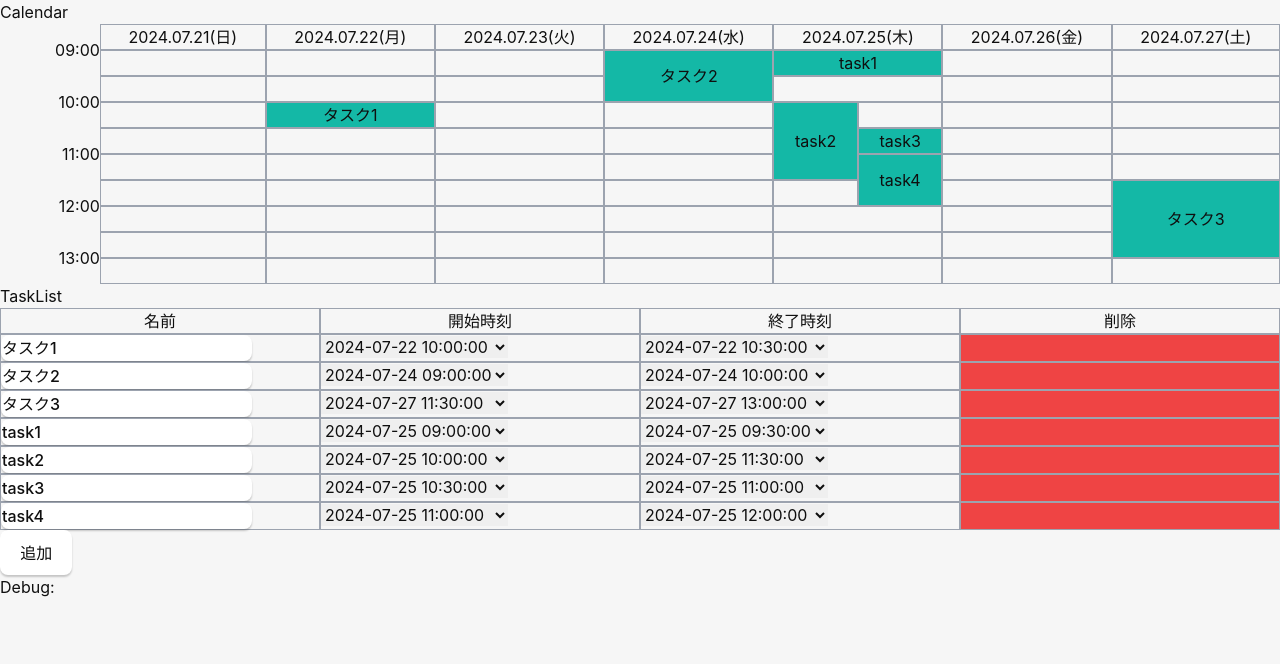
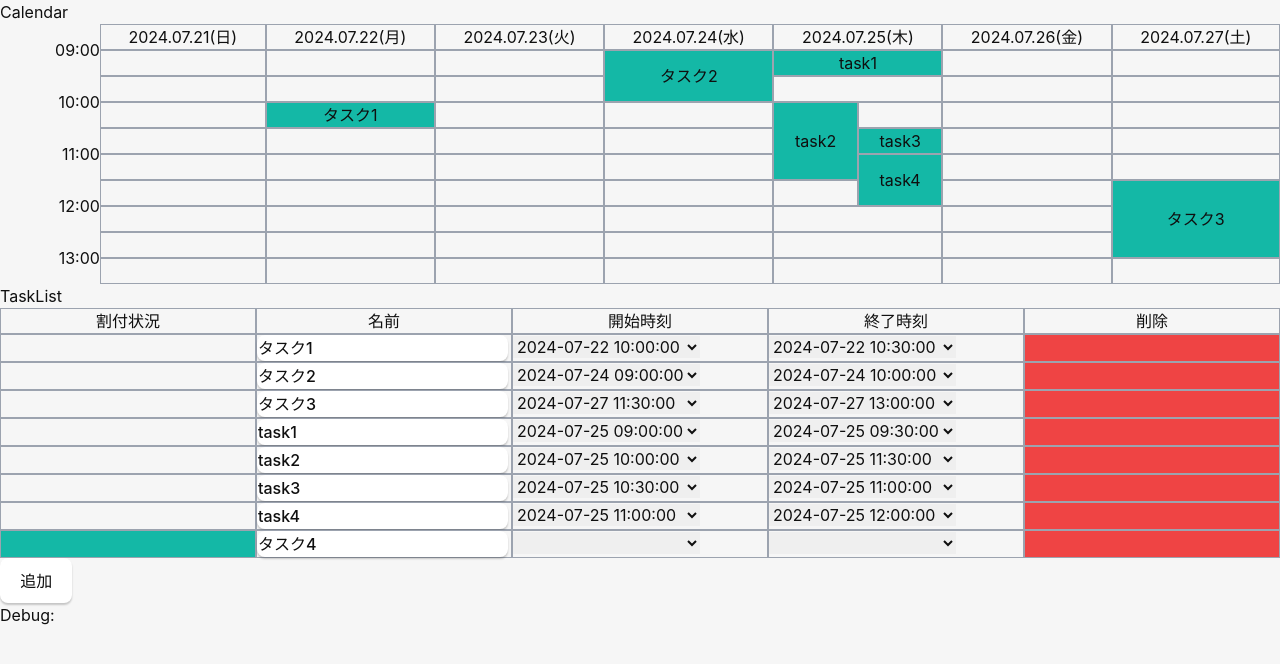
Before and after one commit to byrschcrm/tauri-app, a React (Vite) app: page / in a window 1280 px wide. Shown: the top 664 px of the page. Built offline with nearby package versions, Linux system fonts and the light colour scheme.

Commit message:
TaskList→CalendarのD&D対応

```diff
--- a/src/App.tsx
+++ b/src/App.tsx
@@ -55,6 +55,7 @@ const getTasks = () => {
     { id: 5, name: 'task2', start_date: dayjs('2024-07-25 10:00:00'), end_date: dayjs('2024-07-25 11:30:00') },
     { id: 6, name: 'task3', start_date: dayjs('2024-07-25 10:30:00'), end_date: dayjs('2024-07-25 11:00:00') },
     { id: 7, name: 'task4', start_date: dayjs('2024-07-25 11:00:00'), end_date: dayjs('2024-07-25 12:00:00') },
+    { id: 8, name: 'タスク4', start_date: null, end_date: null },
   ]
 }
 
--- a/src/Calendar.tsx
+++ b/src/Calendar.tsx
@@ -26,13 +26,19 @@ const Calendar: FC<Props> = (props) => {
         e.dataTransfer.setData('text', JSON.stringify({ task, grasp_no }))
     }
 
-    const drop = (e: any, cell_start_no: any, cell_row_span: any) => {
+    const drop = (e: any, cell_start_no: any, cell_start_date: any, cell_row_span: any) => {
         const { task, grasp_no } = JSON.parse(e.dataTransfer.getData('text'))
         const release_no = cell_start_no + Math.floor(e.nativeEvent.offsetY / (e.currentTarget.clientHeight / cell_row_span))
-        const add_minutes = (release_no - grasp_no) * 30
-        const after_start_date = addDate(dayjs(task.start_date), add_minutes, DateType.Start)
-        const after_end_date = addDate(dayjs(task.end_date), add_minutes, DateType.End)
-        updateTask({ id: task.id, start_date: after_start_date, end_date: after_end_date })
+        if (grasp_no === undefined) {
+            const after_start_date = cell_start_date.add((release_no - cell_start_no) * 30, 'm')
+            const after_end_date = after_start_date.add(30, 'm')
+            updateTask({ id: task.id, start_date: after_start_date, end_date: after_end_date })
+        } else {
+            const add_minutes = (release_no - grasp_no) * 30
+            const after_start_date = addDate(dayjs(task.start_date), add_minutes, DateType.Start)
+            const after_end_date = addDate(dayjs(task.end_date), add_minutes, DateType.End)
+            updateTask({ id: task.id, start_date: after_start_date, end_date: after_end_date })
+        }
     }
 
     return (
@@ -85,11 +91,12 @@ const createCellElementsX3 = (ymd_caption: string, allTasks: any[], dateRanges:
             const tasks = tasksList[0]
             if (tasks.length === 0) {
                 const no = lower_no + tasks2.reduce((acc, ts, idx2) => idx2 < idx ? acc + ts.length : acc, 0)
+                const start_date = lower_date.add((no - lower_no) * 30, 'm')
                 return (
                     <div className="border border-gray-400 flex items-center justify-center"
                         draggable={true}
                         onDragOver={(e) => e.preventDefault()}
-                        onDrop={(e) => drop(e, no, 1)}
+                        onDrop={(e) => drop(e, no, start_date, 1)}
                     >
                     </div>
                 )
@@ -102,7 +109,7 @@ const createCellElementsX3 = (ymd_caption: string, allTasks: any[], dateRanges:
                         draggable={true}
                         onDragOver={(e) => e.preventDefault()}
                         onDragStart={(e) => dragStart(e, task, task_start_no, 1)}
-                        onDrop={(e) => drop(e, task_start_no, 1)}
+                        onDrop={(e) => drop(e, task_start_no, task.start_date, 1)}
                     >
                         {task.name}
                     </div>
@@ -143,7 +150,7 @@ const createCellElementsX3 = (ymd_caption: string, allTasks: any[], dateRanges:
                         draggable={true}
                         onDragOver={(e) => e.preventDefault()}
                         onDragStart={(e) => dragStart(e, task, task_start_no, task_row_span)}
-                        onDrop={(e) => drop(e, task_start_no, task_row_span)}
+                        onDrop={(e) => drop(e, task_start_no, task.start_date, task_row_span)}
                     >
                         {task.name}
                     </div>
@@ -156,11 +163,12 @@ const createCellElementsX3 = (ymd_caption: string, allTasks: any[], dateRanges:
                         const x = getX(col_no / sg_col_span)
                         const y = getY((no - sg_lower_no) / (sg_upper_no - sg_lower_no + 1))
                         const height = getHeight(1 / sg_row_span)
+                        const start_date = lower_date.add((no - lower_no) * 30, 'm')
                         emptyDivs.push(
                             <div
                                 className={`absolute border border-gray-400 flex items-center justify-center ${x} ${y} ${width} ${height}`}
                                 onDragOver={(e) => e.preventDefault()}
-                                onDrop={(e) => drop(e, no, 1)}
+                                onDrop={(e) => drop(e, no, start_date, 1)}
                             >
                             </div>
                         )
--- a/src/TaskList.tsx
+++ b/src/TaskList.tsx
@@ -11,8 +11,13 @@ type Props = {
 const TaskList: FC<Props> = (props) => {
     const { tasks, updateTask, deleteTask } = props
 
+    const dragStart = (e: any, task: any) => {
+        e.dataTransfer.setData('text', JSON.stringify({ task }))
+    }
+
     return (
-        <div className="grid grid-cols-4">
+        <div className="grid grid-cols-5">
+            <div className="border border-gray-400 text-center">割付状況</div>
             <div className="border border-gray-400 text-center">名前</div>
             <div className="border border-gray-400 text-center">開始時刻</div>
             <div className="border border-gray-400 text-center">終了時刻</div>
@@ -20,6 +25,12 @@ const TaskList: FC<Props> = (props) => {
             {
                 tasks.flatMap((task) =>
                     <>
+                        <div
+                            className={`border border-gray-400 ${task.start_date && task.end_date ? '' : 'bg-teal-500 cursor-pointer'}`}
+                            draggable={!(task.start_date && task.end_date)}
+                            onDragOver={(e) => e.preventDefault()}
+                            onDragStart={(e) => dragStart(e, task)}
+                        ></div>
                         <div className="border border-gray-400">
                             <input className="p-0" value={task.name} onChange={(e) => updateTask({ id: task.id, name: e.target.value })} />
                         </div>
@@ -37,7 +48,7 @@ const TaskList: FC<Props> = (props) => {
     )
 }
 
-const createDateOptions = (date: any) => [<option key="empty"></option>].concat(createYmdPatterns().flatMap((ymd) => createHmsPatterns().map((hms) => <option key={`${ymd}${hms}`} selected={date.isSame(`${ymd}${hms}`)}>{`${ymd} ${hms}`}</option>)))
+const createDateOptions = (date: any) => [<option key="empty"></option>].concat(createYmdPatterns().flatMap((ymd) => createHmsPatterns().map((hms) => <option key={`${ymd}${hms}`} selected={date?.isSame(`${ymd}${hms}`)}>{`${ymd} ${hms}`}</option>)))
 
 const createYmdPatterns = () => {
     return [
```
